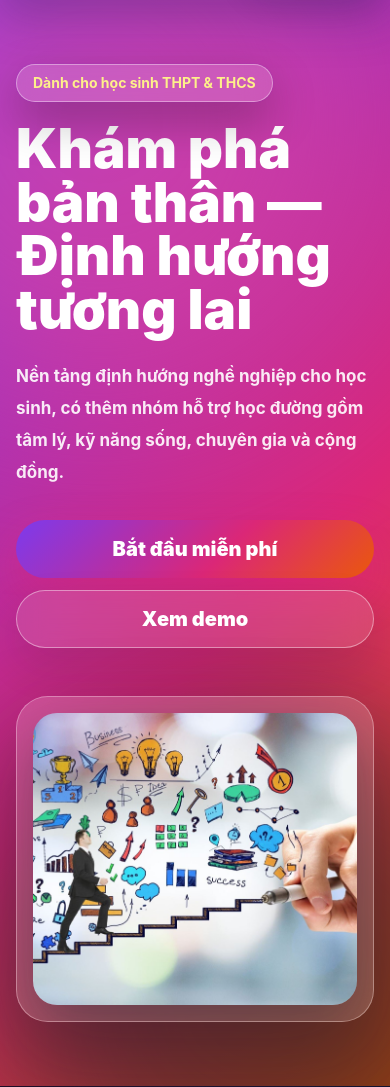
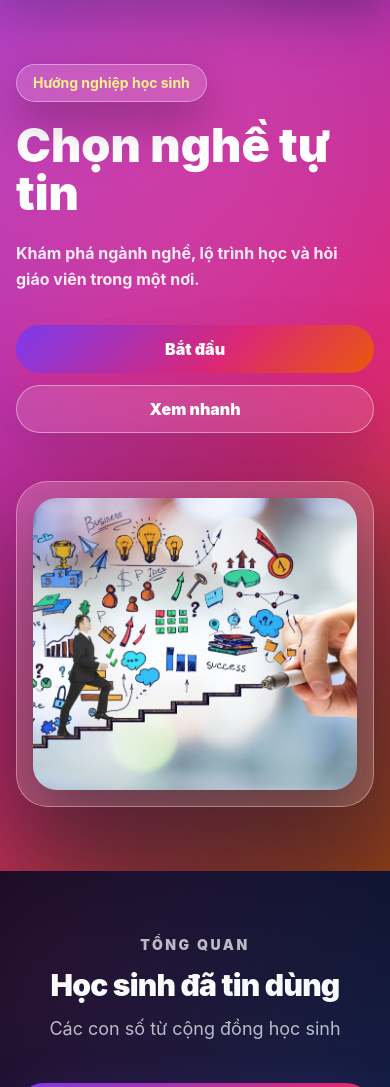
Before and after one commit to tuanminh7/trolivn, a Flask app: page / in a window 390 px wide. Shown: the part 95-1182 px from the top of the page. Run offline with Flask 2, Linux system fonts and the light colour scheme; some libraries are stand-ins or nearby versions.

Commit message:
Simplify landing hero copy

```diff
--- a/templates/landing.html
+++ b/templates/landing.html
@@ -111,15 +111,16 @@
 
       main > section:first-child h1 {
         color: #fff !important;
-        font-size: clamp(54px, 6vw, 86px) !important;
-        line-height: 0.98 !important;
+        font-size: clamp(46px, 5.4vw, 72px) !important;
+        line-height: 1.04 !important;
         letter-spacing: 0 !important;
       }
 
       main > section:first-child p {
         color: rgba(255, 255, 255, 0.9) !important;
-        font-size: 22px !important;
+        font-size: 18px !important;
         font-weight: 700;
+        line-height: 1.65 !important;
       }
 
       main > section:first-child .mb-5 {
@@ -131,10 +132,10 @@
       }
 
       main > section:first-child .mt-8 a {
-        min-height: 58px;
+        min-height: 52px;
         border-radius: 999px !important;
-        padding: 14px 28px !important;
-        font-size: 20px;
+        padding: 12px 24px !important;
+        font-size: 17px;
         font-weight: 900;
       }
 
@@ -238,11 +239,19 @@
 
       @media (max-width: 768px) {
         main > section:first-child h1 {
-          font-size: clamp(42px, 14vw, 62px) !important;
+          font-size: clamp(42px, 12vw, 54px) !important;
+          line-height: 1.02 !important;
         }
 
         main > section:first-child p {
-          font-size: 17px !important;
+          font-size: 16px !important;
+          line-height: 1.6 !important;
+        }
+
+        main > section:first-child .mt-8 a {
+          min-height: 48px;
+          padding: 11px 20px !important;
+          font-size: 16px;
         }
       }
 
@@ -391,21 +400,20 @@
         <div class="mx-auto grid max-w-7xl items-center gap-12 px-4 py-16 sm:px-6 lg:grid-cols-2 lg:px-8 lg:py-24">
           <div>
             <div class="mb-5 inline-flex items-center rounded-full border border-violet-200 bg-white/70 px-4 py-2 text-sm font-bold text-primary shadow-sm">
-              Dành cho học sinh THPT & THCS
+              Hướng nghiệp học sinh
             </div>
             <h1 class="max-w-2xl text-4xl font-black leading-tight tracking-tight text-ink sm:text-5xl lg:text-6xl">
-              Khám phá bản thân —<br>
-              Định hướng tương lai
+              Chọn nghề tự tin
             </h1>
-            <p class="mt-6 max-w-2xl text-lg leading-8 text-slate-600">
-              Nền tảng định hướng nghề nghiệp cho học sinh, có thêm nhóm hỗ trợ học đường gồm tâm lý, kỹ năng sống, chuyên gia và cộng đồng.
+            <p class="mt-6 max-w-xl text-lg leading-8 text-slate-600">
+              Khám phá ngành nghề, lộ trình học và hỏi giáo viên trong một nơi.
             </p>
             <div class="mt-8 flex flex-col gap-3 sm:flex-row">
               <a href="{{ url_for('register') }}" class="inline-flex items-center justify-center rounded-2xl bg-primary px-6 py-3 text-base font-extrabold text-white shadow-xl shadow-violet-200 transition hover:-translate-y-1 hover:bg-violet-700">
-                Bắt đầu miễn phí
+                Bắt đầu
               </a>
               <a href="#features" class="inline-flex items-center justify-center rounded-2xl border border-violet-200 bg-white px-6 py-3 text-base font-extrabold text-primary shadow-sm transition hover:-translate-y-1 hover:border-primary hover:shadow-lg">
-                Xem demo
+                Xem nhanh
               </a>
             </div>
           </div>
```
